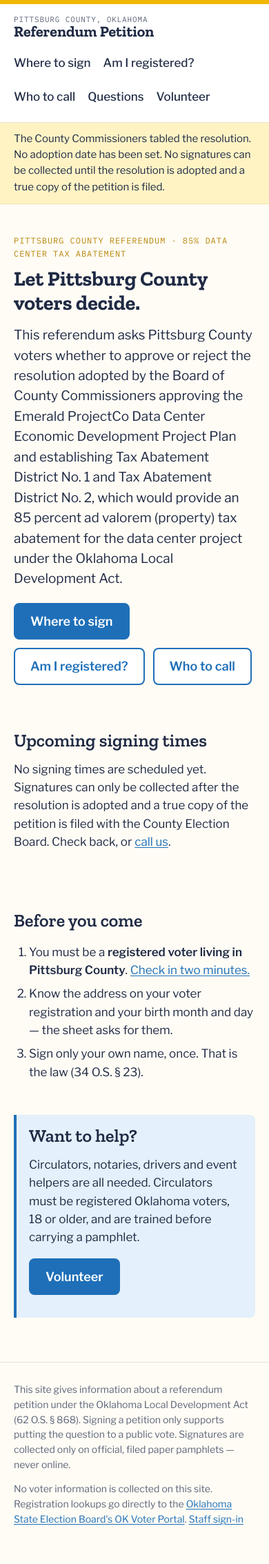
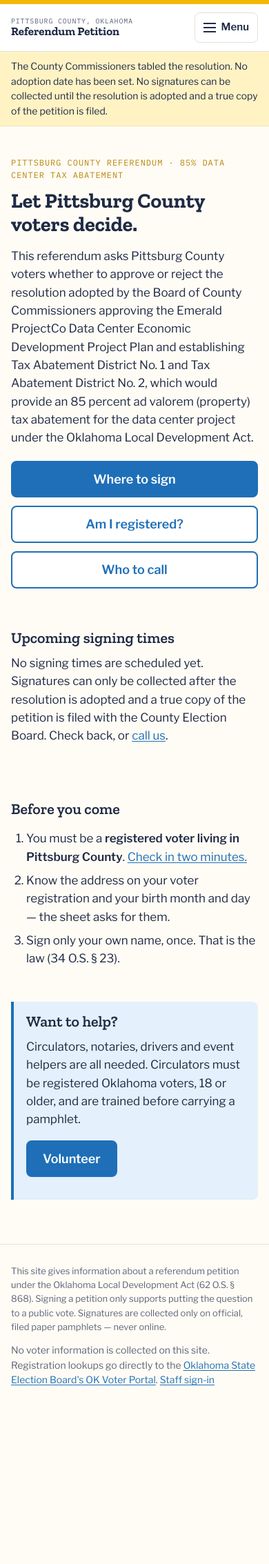
Before and after one commit to briankwest/petition, a FastAPI app: page / in a window 390 px wide. Shown: the whole page at 69% size. After the commit the page ends 2008 px from the top, so only its background shows below. Run offline with FastAPI, Linux system fonts and the light colour scheme.

Commit message:
Mobile: hamburger nav, tighter header, stacked CTAs/tiles/cards, scrollable admin nav

```diff
--- a/app/static/site.css
+++ b/app/static/site.css
@@ -31,6 +31,7 @@ p{margin:0 0 1em}
 .brand-eyebrow{font-family:"IBM Plex Mono",ui-monospace,monospace;font-size:11px;letter-spacing:.08em;text-transform:uppercase;color:var(--muted)}
 .brand-name{font-family:"Zilla Slab",Georgia,serif;font-size:22px;font-weight:700}
 .site-nav{display:flex;flex-wrap:wrap;gap:4px 18px}
+.nav-toggle{display:none}
 .site-nav a{text-decoration:none;color:var(--ink);padding:8px 0;border-bottom:2px solid transparent;font-weight:500}
 .site-nav a[aria-current=page],.site-nav a:hover{border-bottom-color:var(--accent)}
 .banner{background:var(--gold-soft);color:var(--ink);border-bottom:1px solid #F1E3A6}
@@ -149,3 +150,40 @@ fieldset.field{border:1px solid var(--rule);border-radius:8px;padding:10px 14px}
 .volunteer-callout{margin-top:32px}.volunteer-callout h2{margin-top:0}
 
 .pdf-frame{width:100%;height:82vh;border:1px solid var(--rule);border-radius:8px;background:#fff}
+
+/* ---- mobile ---- */
+@media (max-width:760px){
+  .wrap{padding:0 16px}
+  .site-head .wrap{flex-wrap:nowrap;align-items:center;padding-top:12px;padding-bottom:12px;gap:12px}
+  .brand{min-width:0;flex:1}
+  .brand-name{font-size:17px;line-height:1.15;display:block}
+  .brand-eyebrow{font-size:10px}
+  .nav-toggle{display:inline-flex;align-items:center;gap:8px;flex:none;font:inherit;font-weight:600;font-size:15px;color:var(--ink);background:var(--surface);border:1.5px solid var(--rule);border-radius:8px;padding:9px 12px;min-height:44px;cursor:pointer}
+  .nav-toggle-bars{display:inline-block;width:18px;height:2px;background:currentColor;box-shadow:0 -6px 0 currentColor,0 6px 0 currentColor}
+  .site-head.open .nav-toggle-bars{background:transparent;box-shadow:none;position:relative}
+  .site-head.open .nav-toggle-bars::before,.site-head.open .nav-toggle-bars::after{content:"";position:absolute;left:0;top:0;width:18px;height:2px;background:currentColor}
+  .site-head.open .nav-toggle-bars::before{transform:rotate(45deg)}.site-head.open .nav-toggle-bars::after{transform:rotate(-45deg)}
+  .site-nav{display:none;flex-basis:100%;flex-direction:column;gap:0;border-top:1px solid var(--rule);margin-top:4px}
+  .site-head.open .site-nav{display:flex}
+  .site-head.open .wrap{flex-wrap:wrap}
+  .site-nav a{padding:13px 4px;border-bottom:1px solid var(--rule);font-size:17px}
+  .site-nav a[aria-current=page]{border-bottom-color:var(--rule);box-shadow:inset 3px 0 0 var(--gold);padding-left:12px}
+  .site-nav a:last-child{border-bottom-color:transparent}
+  .banner .wrap{font-size:14px;padding:10px 16px}
+  h1{font-size:30px}h2{font-size:22px}.lede{font-size:17px}
+  .cta-row{flex-direction:column}.cta-row .cta,.cta-row .btn{width:100%;text-align:center}
+  .tiles{grid-template-columns:1fr 1fr;gap:10px}.tile{padding:12px}.tile .num{font-size:24px}
+  .cards{grid-template-columns:1fr}
+  .finder form{flex-direction:column}.finder .btn{width:100%}
+  .site-foot{font-size:13px}
+}
+@media (max-width:820px){
+  .admin-nav{padding:10px 12px;gap:10px}
+  .admin-nav .brand{display:none}
+  .admin-nav nav{flex-direction:row;flex-wrap:nowrap;overflow-x:auto;gap:2px;padding-bottom:4px;-webkit-overflow-scrolling:touch;scrollbar-width:thin}
+  .admin-nav nav a{white-space:nowrap;padding:8px 10px;font-size:14px}
+  .admin-nav nav a[aria-current=page]{box-shadow:inset 0 -3px 0 var(--gold);border-radius:5px 5px 0 0}
+  .admin-nav .logout{justify-content:space-between}
+  .tiles{grid-template-columns:1fr 1fr}
+}
+@media (max-width:400px){.tiles{grid-template-columns:1fr}}
--- a/app/templates/base.html
+++ b/app/templates/base.html
@@ -45,7 +45,8 @@
 <header class="site-head">
   <div class="wrap">
     <a class="brand" href="/"><span class="brand-eyebrow">{{ site_eyebrow }}</span><span class="brand-name">{{ site_title }}</span></a>
-    <nav class="site-nav" aria-label="Main">
+    <button class="nav-toggle" type="button" aria-expanded="false" aria-controls="site-nav"><span class="nav-toggle-bars" aria-hidden="true"></span>Menu</button>
+    <nav class="site-nav" id="site-nav" aria-label="Main">
       <a href="/sign" {% if path == '/sign' %}aria-current="page"{% endif %}>Where to sign</a>
       <a href="/registered" {% if path == '/registered' %}aria-current="page"{% endif %}>Am I registered?</a>
       <a href="/contact" {% if path == '/contact' %}aria-current="page"{% endif %}>Who to call</a>
@@ -64,6 +65,11 @@
   <p class="small">No voter information is collected on this site. Registration lookups go directly to the <a href="{{ petition.links.voter_portal }}" rel="noopener">Oklahoma State Election Board's OK Voter Portal</a>. {% if user %}<a href="/admin">Admin</a>{% else %}<a href="/admin/login">Staff sign-in</a>{% endif %}</p>
 </div></footer>
 {% endblock %}
+<script>
+(function(){var b=document.querySelector('.nav-toggle'),h=document.querySelector('.site-head');if(!b||!h)return;
+b.addEventListener('click',function(){var open=h.classList.toggle('open');b.setAttribute('aria-expanded',open?'true':'false');b.lastChild.textContent=open?'Close':'Menu';});
+document.addEventListener('keydown',function(e){if(e.key==='Escape'&&h.classList.contains('open')){h.classList.remove('open');b.setAttribute('aria-expanded','false');b.lastChild.textContent='Menu';b.focus();}});})();
+</script>
 {% block scripts %}{% endblock %}
 </body>
 </html>
```
Also changed, not shown: tests/test_app.py (+5 -0 lines).
